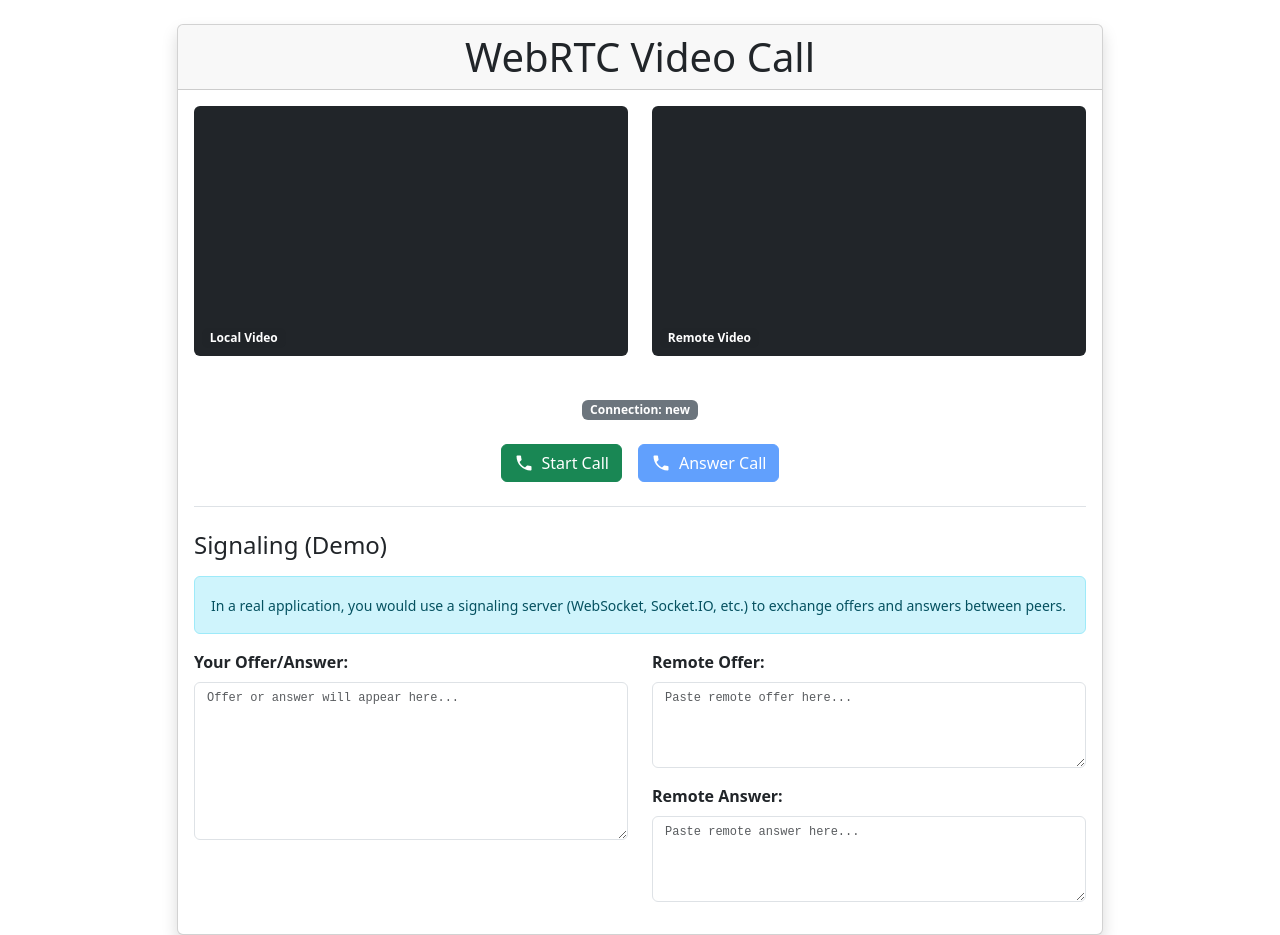
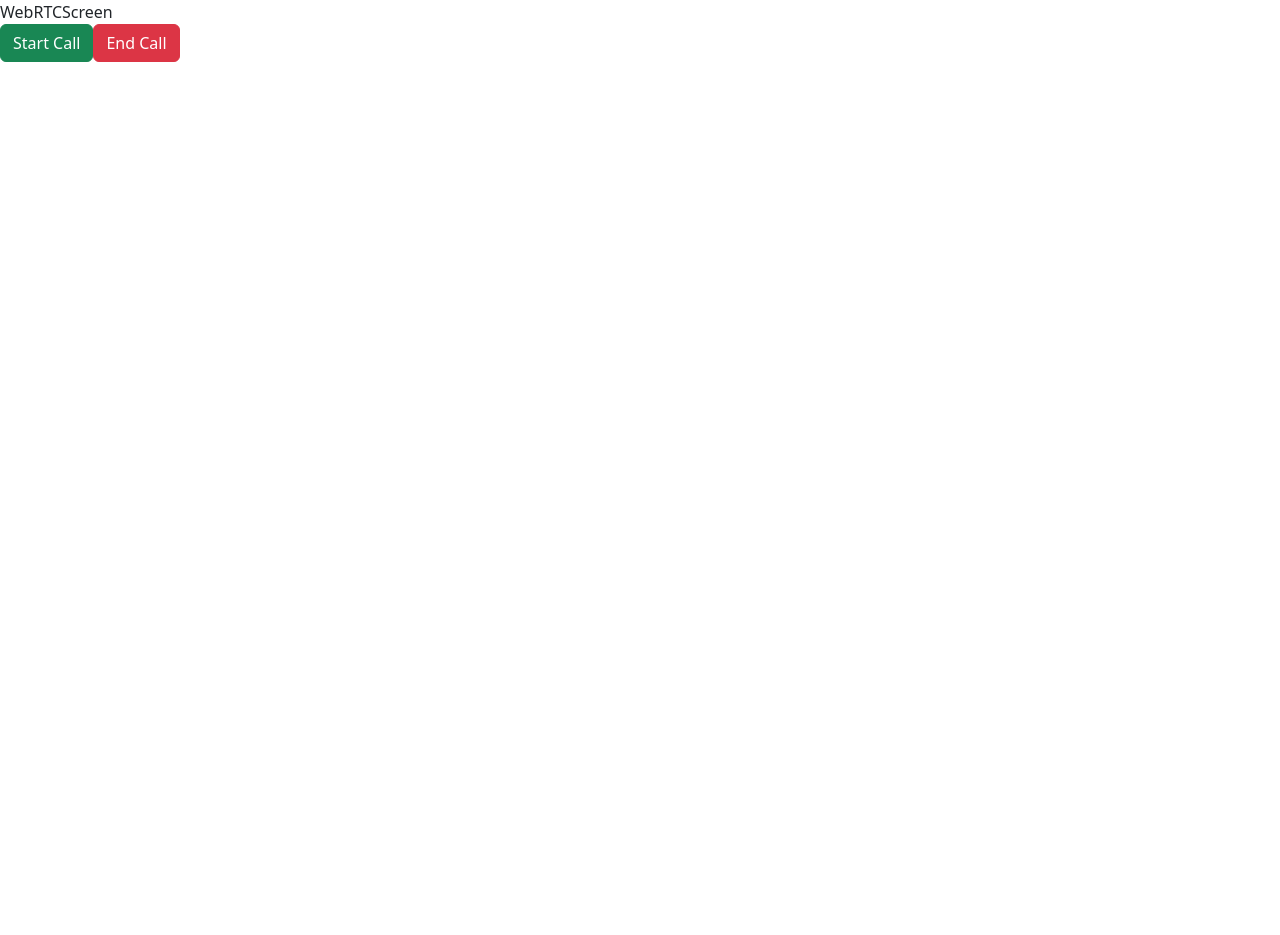
Before and after one commit to JustNevi/pyqt-react-webrtc, a React (Vite) app in the folder react/: page / in a window 1280 px wide. After the commit the page ends 800 px from the top, so only its background shows below. Built offline with nearby package versions, Linux system fonts and the light colour scheme.

Commit message:
feat(react): add test view for rtc manager

```diff
--- a/react/src/Components/WebRTC/RTCView.tsx
+++ b/react/src/Components/WebRTC/RTCView.tsx
@@ -1,37 +1,19 @@
 import RTCScreen from "./RTCScreen";
-import RTCDemo from "./RTCDemo";
+//import RTCDemo from "./RTCDemo";
+import RTCManager from "./RTCManager";
 
 function RTCView() {
-  return <RTCDemo></RTCDemo>;
+  const { startCall, endCall } = RTCManager({ isOffering: true });
+
   return (
     <>
       <RTCScreen></RTCScreen>
-      <div className="input-group mb-3">
-        <button
-          className="btn btn-outline-secondary"
-          type="button"
-          id="button-addon1"
-        >
-          Create offer
-        </button>
-        <textarea
-          className="form-control"
-          aria-label="With textarea"
-        ></textarea>
-      </div>
-      <div className="input-group mb-3">
-        <button
-          className="btn btn-outline-secondary"
-          type="button"
-          id="button-addon1"
-        >
-          Create answer
-        </button>
-        <textarea
-          className="form-control"
-          aria-label="With textarea"
-        ></textarea>
-      </div>
+      <button type="button" className="btn btn-success" onClick={startCall}>
+        Start Call
+      </button>
+      <button type="button" className="btn btn-danger" onClick={endCall}>
+        End Call
+      </button>
     </>
   );
 }
```
